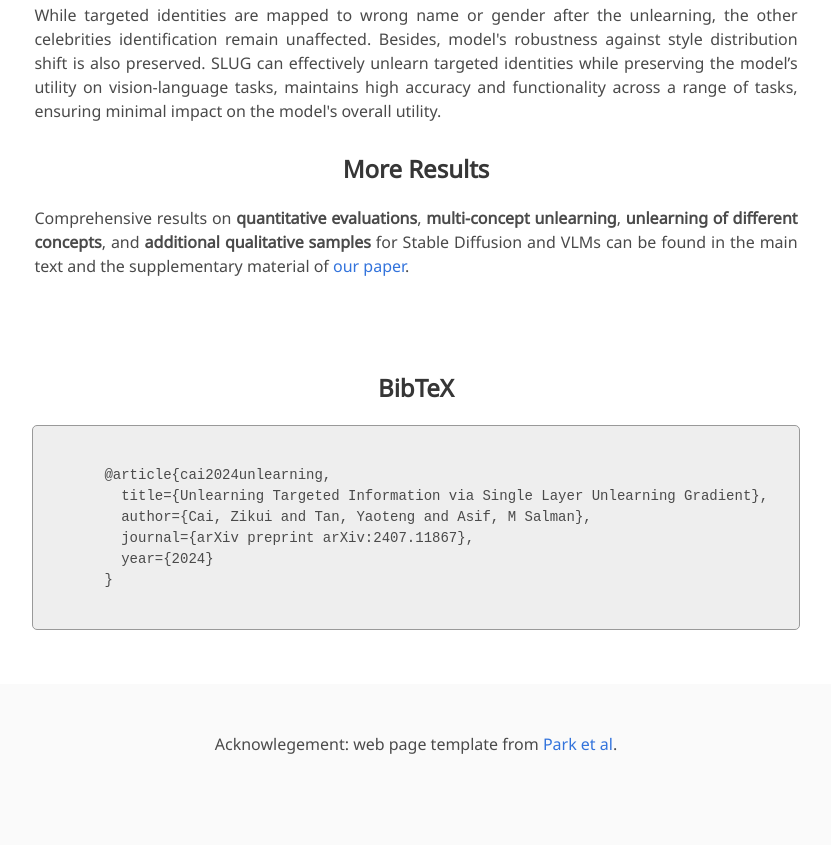
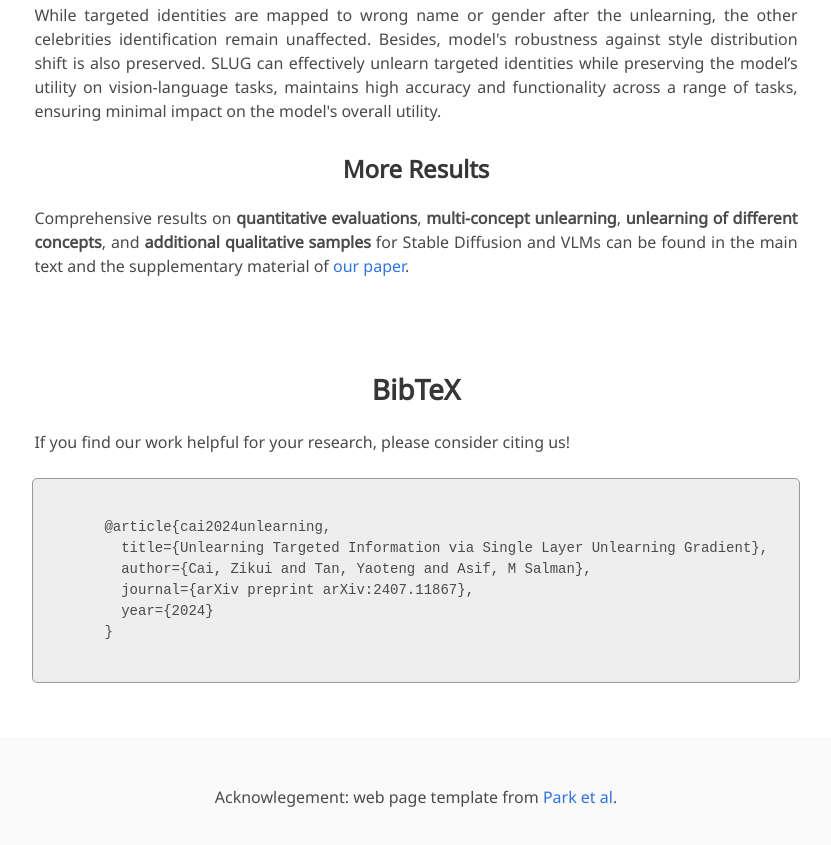
Before and after one commit to YtengTan/slug, a plain HTML site: page index.html in a window 1280 px wide. Shown: the part 5065-5910 px from the top of the page, without its empty margins (224-1055 px from the left). Drawn offline with nearby package versions, Linux system fonts and the light colour scheme; a script that the page names is missing; some icons are missing; a web font is replaced by a local one.

Commit message:
update formmating

```diff
--- a/index.html
+++ b/index.html
@@ -501,9 +501,45 @@
 </section>
 
 
+
+<!-- <section class="section hero is-light" id="BibTeX">
+  <div class="container is-max-desktop">
+    <div class="columns is-centered has-text-centered">
+      <div class="column is-four-fifths">
+        <h2 class="title is-3">BibTeX</h2>
+          <div class="content has-text-justified">
+            Our extensive analysis on CLIP zero-shot classification demonstrate that a single unlearning
+            update on one layer, which is identified by our <i>layer importance</i> and <i>gradient alignment</i> metrics,
+            is sufficient to make the model forget a targeted concept while preserving
+            zero-shot classification accuracy close to that of the original CLIP model.
+            <br><br>
+            <img src="./assets/project/slug/analyze.png"
+                 class="interpolation-image"
+                 alt="Teaser image."/>
+            <p>Fig. 2: Pareto-fronts and step-size analysis of one-step update the vision/language parts of CLIP.</p>
+            <br>
+            <p>
+              <b>Main takeaway:</b> with a properly selected unlearning step size, one-step update on one of the pareto-optimal layers,
+              in terms of high concept importance and low forget-retain gradient alignment, can achieve good unlearning and utility retention.
+            </p>
+          </div>
+      </div>
+    </div>
+</section> -->
+
 <section class="section" id="BibTeX">
   <div class="container is-max-desktop content">
-    <h3 class="title">BibTeX</h2>
+    <div class="container is-max-desktop">
+      <div class="columns is-centered has-text-centered">
+        <div class="column is-four-fifths">
+          <h2 class="title">BibTeX</h2>
+          <div class="content has-text-justified">
+            If you find our work helpful for your research, please consider citing us!
+          </div>
+        </div>
+    </div>
+  </div>
+    <br>
     <pre style="display: inline-block;"><code>
       @article{cai2024unlearning,
         title={Unlearning Targeted Information via Single Layer Unlearning Gradient},
```
